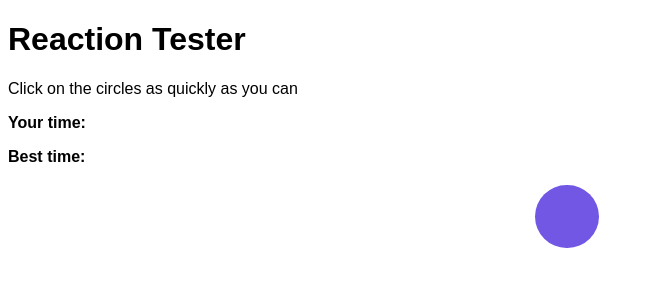
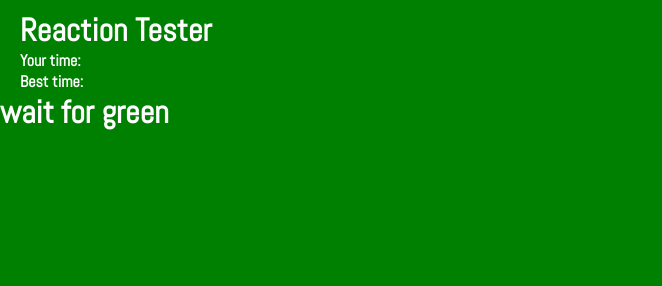
Before and after one commit to crystalbohacek/reaction-tester, a plain HTML site: page index.html in a window 1280 px wide. Shown: the whole page, without its empty margins (0-662 px from the left). Drawn offline with Linux system fonts and the light colour scheme.

Commit message:
changed click element from circles to full-page div

```diff
--- a/index.html
+++ b/index.html
@@ -3,14 +3,19 @@
 <head>
 	<title>Reaction Tester</title>
 	<link rel="stylesheet" type="text/css" href="styles/styles.css">
+    <link href="https://fonts.googleapis.com/css?family=Abel" rel="stylesheet">
 </head>
 <body>
+  <div class="background" id="background">
+  <div class="description">
   <h1>Reaction Tester</h1>
-  <p>Click on the circles as quickly as you can<p>
 	<p class="bold">Your time: <span id="timeTaken"></span></p>
 	<p class="bold">Best time: <span id="bestTime"></span></p>
-	<div id="shape"></div>
-	<script src="js/script.js">
-	</script>
+  </div>
+  <div class="Wait">
+    <h1 id="placeholder"></h1>
+  </div>
+  </div>
+  <script src="js/script.js"></script>
 </body>
 </html>
--- a/js/script.js
+++ b/js/script.js
@@ -1,83 +1,35 @@
-var reactionTester = {
 /* Game variables */
-  start: null,
-  bestTime: false,
+var start = new Date().getTime();
+var bestTime = false;
+var clickReady = false;
 
 /* Cached elements */
-  circleElement: document.getElementById("shape"),
-  timeTakenElement: document.getElementById("timeTaken"),
-  bestTimeElement: document.getElementById("bestTime"),
+var backgroundElement = document.getElementById("background");
+var timeTakenElement = document.getElementById("timeTaken");
+var bestTimeElement = document.getElementById("bestTime");
+var placeholderElement = document.getElementById("placeholder")
 
-  /* Functions */
+placeholderElement.innerHTML = "wait for green"
 
-  getRandomColor: function() {
-      var letters = '0123456789ABCDE';
-      var color = '#';
-      for (var i = 0; i < 6; i++ ) {
-        //creates a random selection of letters and numbers to create a hex color
-          color += letters[Math.floor(Math.random() * 16)];
-      }
-      return color;
-  },
-
-  makeCircleAppear: function(){
-    //choose a random location for the circle within certain parameters
-  	var top = Math.random() * 5;
-  	var left = Math.random() * 800;
-  	var width = (Math.random() * 250) + 50;
-
-  	reactionTester.circleElement.style.backgroundColor = reactionTester.getRandomColor();
-  	reactionTester.circleElement.style.top = top + "px";
-  	reactionTester.circleElement.style.left = left + "px";
-  	reactionTester.circleElement.style.width = width + "px";
-  	reactionTester.circleElement.style.height = width + "px";
-  	reactionTester.circleElement.style.display = "block";
-
-  	reactionTester.start = new Date().getTime();
-  },
-
-  appearAfterDelay: function (){
-  	setTimeout(reactionTester.makeCircleAppear, Math.random() * 2000);
+function makeGreenAppear(){
+  backgroundElement.style.backgroundColor = "green";
+  start = new Date().getTime();
+  clickReady = true;
 }
 
+function appearAfterDelay(){
+  setTimeout(makeGreenAppear, Math.random() * 6000);
 }
 
-reactionTester.appearAfterDelay();
+appearAfterDelay();
 
-reactionTester.circleElement.onclick = function() {
-  reactionTester.circleElement.style.display = "none";
+backgroundElement.onclick = function() {
 
-  var end = new Date().getTime();
-  var timeTaken = (end - reactionTester.start) / 1000;
-  //display different colors where it says "your time":
-  if (timeTaken > 1.5){
-    reactionTester.timeTakenElement.style.color = "red";
-  } else if (timeTaken >= 1){
-    reactionTester.timeTakenElement.style.color = "orange";
+  if(!clickReady){
+    placeholderElement.innerHTML = "clicked too soon!"
+    backgroundElement.style.backgroundColor = "blue";
   } else {
-    reactionTester.timeTakenElement.style.color = "green";
-  }
-
-  reactionTester.timeTakenElement.innerHTML = timeTaken + "s";
-
-    //if no best time (ie start of the game), do not display the "best time" element:
-  if (!reactionTester.bestTime){
-    reactionTester.bestTimeElement.style.display = "none";
-    reactionTester.bestTime = timeTaken;
-  } else {
-    //display the best time element when a time exists:
-    reactionTester.bestTimeElement.style.display = "unset";
-    //update best time when it's less than the saved best time.
-    if (timeTaken < reactionTester.bestTime) {
-      reactionTester.bestTime = timeTaken;
+    placeholderElement.innerHTML = "clicked"
+    backgroundElement.style.backgroundColor = "blue";
   }
 }
-
-  reactionTester.bestTimeElement.innerHTML = reactionTester.bestTime + "s";
-
-  reactionTester.appearAfterDelay();
-}
-
-var rt = new reactionTester();
-
-rt.makeCircleAppear();
--- a/styles/styles.css
+++ b/styles/styles.css
@@ -1,24 +1,31 @@
-#shape {
-	width: 200px;
-	height: 200px;
-	background-color: rgb(255,0,20);
-  display: none;
-  position: relative;
-  top: 100px;
-  left: 200px;
-  border-radius: 200px;
-
+* {
+  margin: 0;
 }
 
 body {
-	font-family: sans-serif;
+  font-family: sans-serif;
+  color: white;
+  font-family: 'Abel', sans-serif;
+  height: 100%;
+  width: 100%;
 }
 
+.background {
+  background-color: #CF000F;
+  min-height: 100vh;
+  height: auto !important;
+  height: 100%;
+  width: 100%;
+}
+
+.description{
+  padding: 10px 20px 0 20px;
+}
+
+.description p span {
+  color: black;
+}
 
 .bold {
 	font-weight: bold;
 }
-
-#bestTime {
-  color: green;
-}
```
Lines whose indentation alone changed are shown as unchanged.
